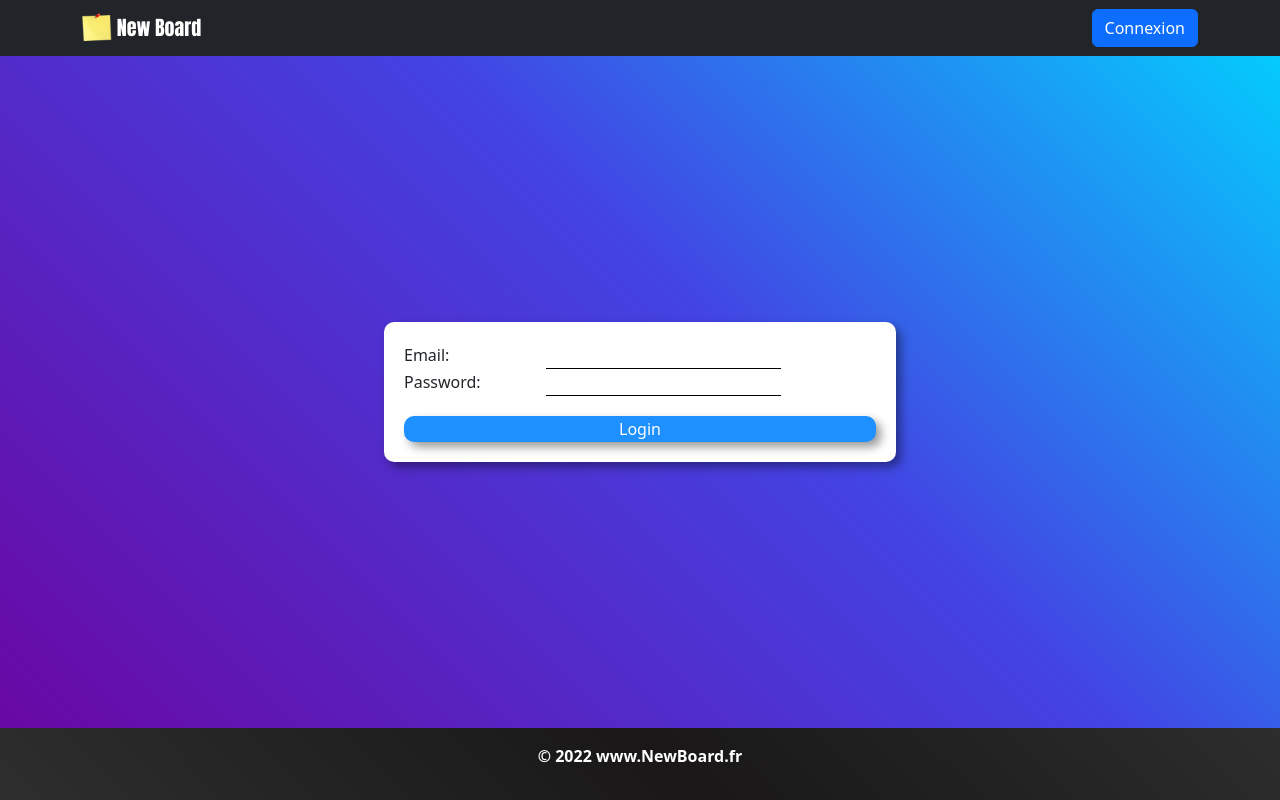
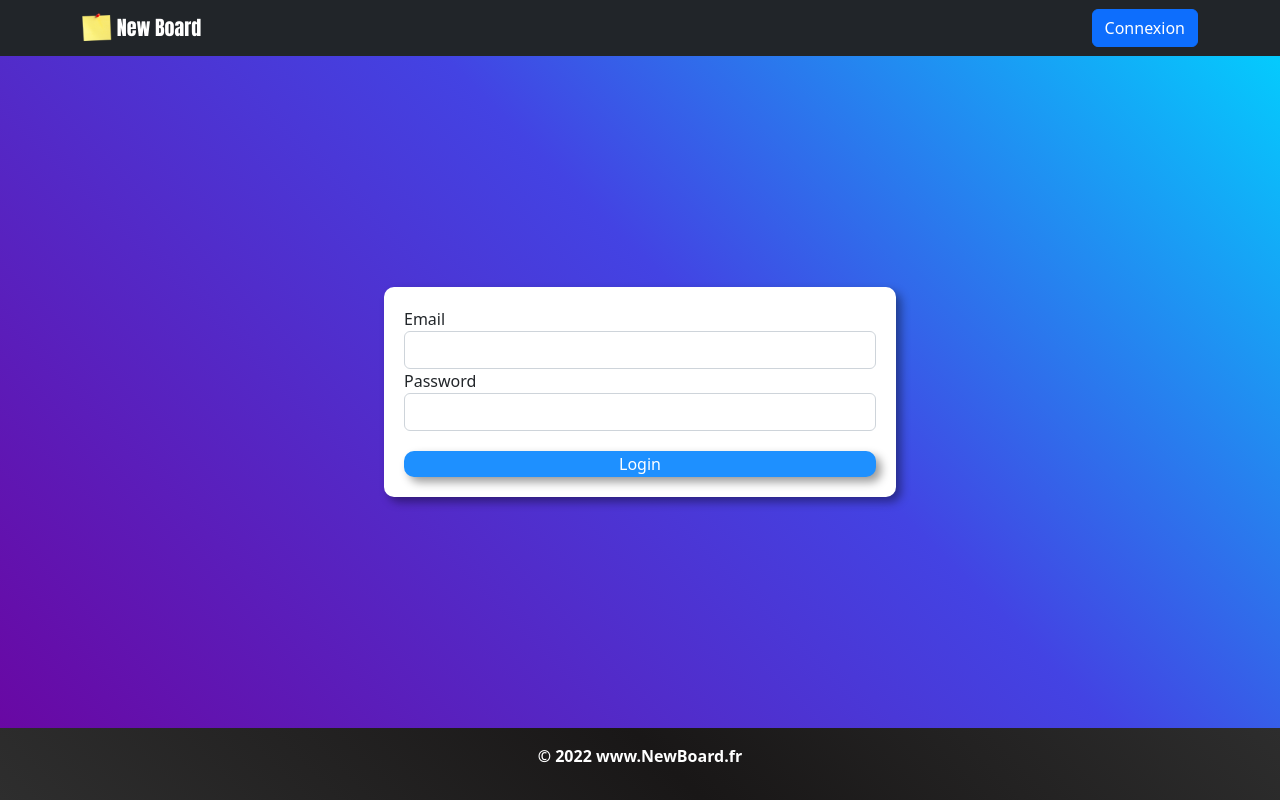
Before and after one commit to emerickCHALET/NewBoard, a React (Create React App) app in the folder newboard/: page /login in a window 1280 px wide. Built offline with nearby package versions, Linux system fonts and the light colour scheme.

Commit message:
add yup to login

```diff
--- a/newboard/src/pages/Inscription.tsx
+++ b/newboard/src/pages/Inscription.tsx
@@ -9,20 +9,24 @@ const InscriptionPage = () => {
 
     const validationSchema = Yup.object().shape({
         name: Yup.string()
-            .min(2, "trop petit")
-            .max(25, "trop long!")
+            .min(2, "Trop petit")
+            .max(25, "Trop long!")
             .required("Ce champ est obligatoire"),
         email: Yup.string()
-            .email("email invalide")
-            .required("l'email est obligatoire")
+            .email("Email invalide")
+            .required("L'email est obligatoire"),
+        password: Yup.string()
+            .min(8, "Le mot de passe doit contenir au moins 8 caractères")
+            .required("Le mot de passe est obligatoire")
     });
 
     const initialValues = {
         name: "",
         email: "",
+        password: "",
     };
 
-    const handleSubmit = (values: { name: string; email: string; }) => {
+    const handleSubmit = (values: { name: string; email: string; password: string}) => {
         alert(JSON.stringify(values, null, 2));
         console.log(values)
     };
@@ -55,6 +59,15 @@ const InscriptionPage = () => {
                                 className="text-danger"
                             />
                         </fieldset>
+                        <fieldset className={"field-area"}>
+                            <label htmlFor={"password"}>Password</label>
+                            <Field name="password" className="form-control" type="password"/>
+                            <ErrorMessage
+                                name="password"
+                                component="small"
+                                className="text-danger"
+                            />
+                        </fieldset>
                         <button className={"form-button"} type="submit">Inscription</button>
                     </Form>
                 </div>
--- a/newboard/src/pages/Login.tsx
+++ b/newboard/src/pages/Login.tsx
@@ -2,36 +2,61 @@ import React from 'react';
 import NavbarHome from "../components/NavbarHome";
 import Footer from "../components/Footer";
 import type {FormEvent} from "react";
+import * as Yup from 'yup';
+import {Formik, ErrorMessage, Form, Field} from 'formik';
 
-const sendForm = async (event : FormEvent<HTMLFormElement>) => {
-    event.preventDefault()
-
-    const {email, password} = event.target as typeof event.target & {
-        email: { value: string }
-        password: { value: string }
-    }
-
-    console.log(email.value);
-    console.log(password.value);
-}
 
 const Login = () => {
+
+    const validationSchema = Yup.object().shape({
+        email: Yup.string()
+            .email("Email invalide")
+            .required("L'email est obligatoire"),
+        password: Yup.string()
+            .required("Le mot de passe est obligatoire")
+    });
+
+    const initialValues = {
+        email: "",
+        password: "",
+    };
+
+    const handleSubmit = (values: { email: string; password: string; }) => {
+        alert(JSON.stringify(values, null, 2));
+        console.log(values)
+    };
     return (
         <div className="wrap">
             <NavbarHome/>
-            <div className="container-wrap">
-                <form className="form-wrap" onSubmit={evt => {sendForm(evt)}}>
-                    <fieldset>
-                        <label htmlFor="email">Email:</label>
-                        <input type="email" id="email"/>
-                    </fieldset>
-                    <fieldset>
-                        <label htmlFor="password">Password:</label>
-                        <input type="password" id="password"/>
-                    </fieldset>
-                    <button type="submit" className="form-button">Login</button>
-                </form>
-            </div>
+            <Formik
+                initialValues={initialValues}
+                validationSchema={validationSchema}
+                onSubmit={(values) => handleSubmit(values)}
+            >
+                <div className="container-wrap">
+                    <Form className="form-wrap">
+                        <fieldset className={"field-area"}>
+                            <label htmlFor={"email"}>Email</label>
+                            <Field name="email" className="form-control" type="email"/>
+                            <ErrorMessage
+                                name="email"
+                                component="small"
+                                className="text-danger"
+                            />
+                        </fieldset>
+                        <fieldset className={"field-area"}>
+                            <label htmlFor={"password"}>Password</label>
+                            <Field name="password" className="form-control" type="password"/>
+                            <ErrorMessage
+                                name="password"
+                                component="small"
+                                className="text-danger"
+                            />
+                        </fieldset>
+                        <button type="submit" className="form-button">Login</button>
+                    </Form>
+                </div>
+            </Formik>
             <Footer/>
         </div>
     )
```
